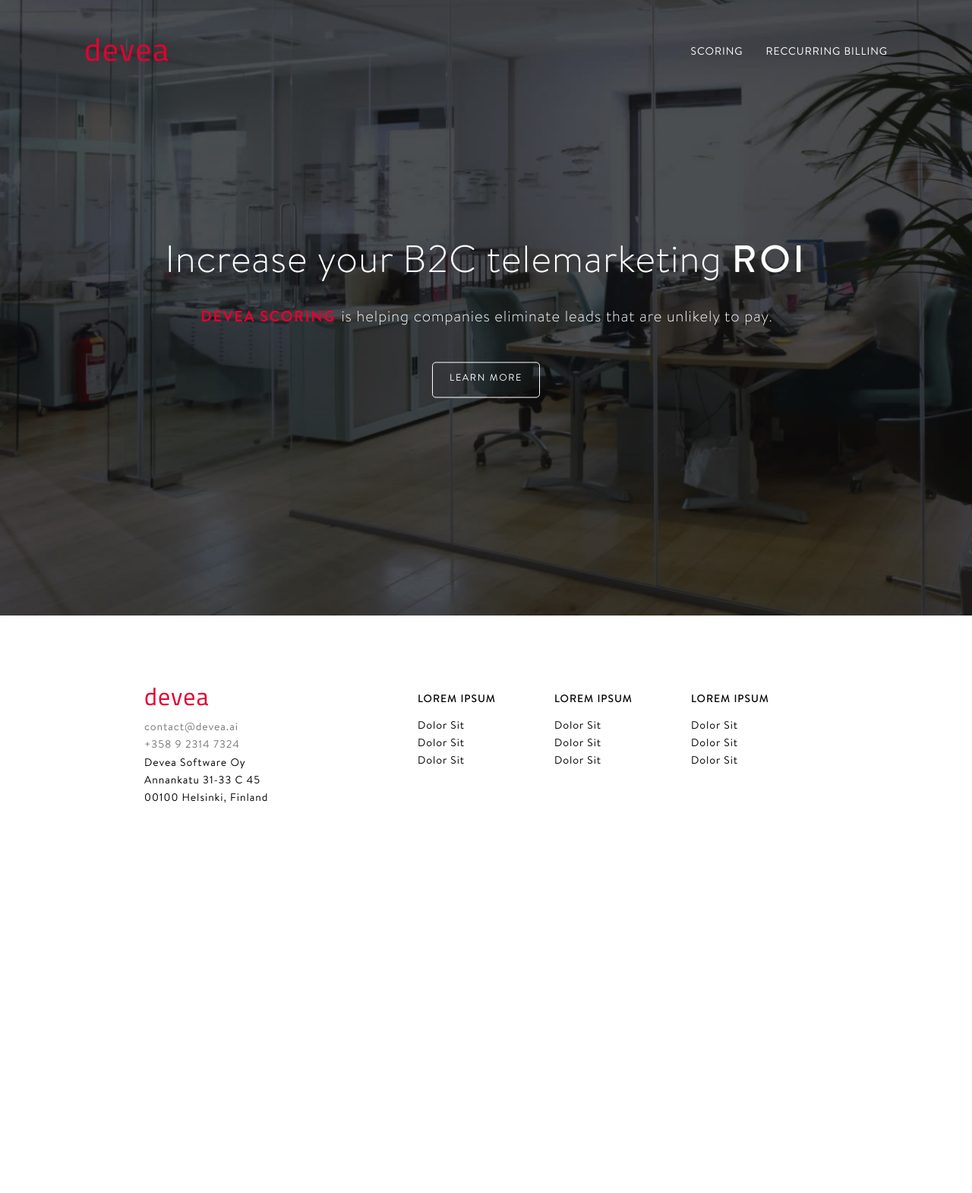
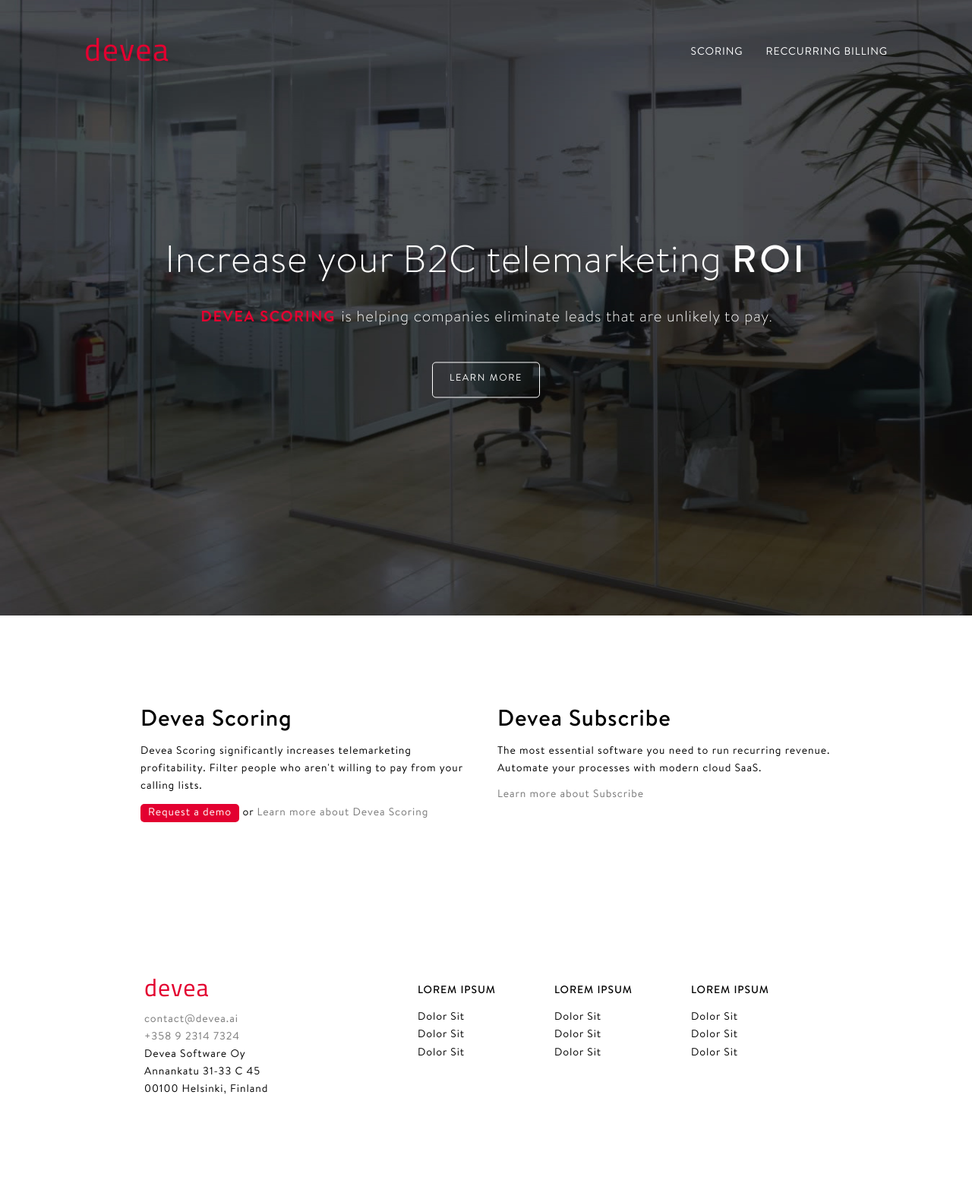
Before and after one commit to eemelia/deveasoftware.github.io, a Jekyll site: the page built from index.html, in a window 1280 px wide. Shown: the whole page at 76% size. Built offline with Jekyll 4.4.1, drawn with Linux system fonts in a browser that asks for light colours; nearby versions of some CDN libraries; before the commit the page ends 1186 px from its top, so only the background shows below that.

Commit message:
Index & Scoring

```diff
--- a/css/main.scss
+++ b/css/main.scss
@@ -236,3 +236,17 @@
     color: $text-color-light;
   }
 }
+
+.primary-cta {
+  color: #fff;
+  padding: 5px 10px;
+  background: #e30030;
+  border-radius: 5px;
+}
+.primary-cta:hover {
+  color: #fff;
+}
+
+.row {
+  margin: 100px;
+}
--- a/index.html
+++ b/index.html
@@ -10,3 +10,19 @@
     <a href="{{site.baseurl}}/scoring"><button class="hero-button">Learn More</button></a>
   </div>
 </header>
+<main>
+  <div class="container">
+    <div class="row">
+      <div class="col-md-6">
+        <h2>Devea Scoring</h2>
+        <p>Devea Scoring significantly increases telemarketing profitability. Filter people who aren't willing to pay from your calling lists.</p>
+        <p><a href="" class="primary-cta">Request a demo</a> or <a href="">Learn more about Devea Scoring</a></p>
+      </div>
+      <div class="col-md-6">
+        <h2>Devea Subscribe</h2>
+        <p>The most essential software you need to run recurring revenue. Automate your processes with modern cloud SaaS.</p>
+        <p><a href="">Learn more about Subscribe</a></p>
+      </div>
+    </div>
+  </div>
+</main>
```
Also changed, not shown: _layouts/page.html (+6 -6 lines), scoring.html (added, +48 -0 lines).
